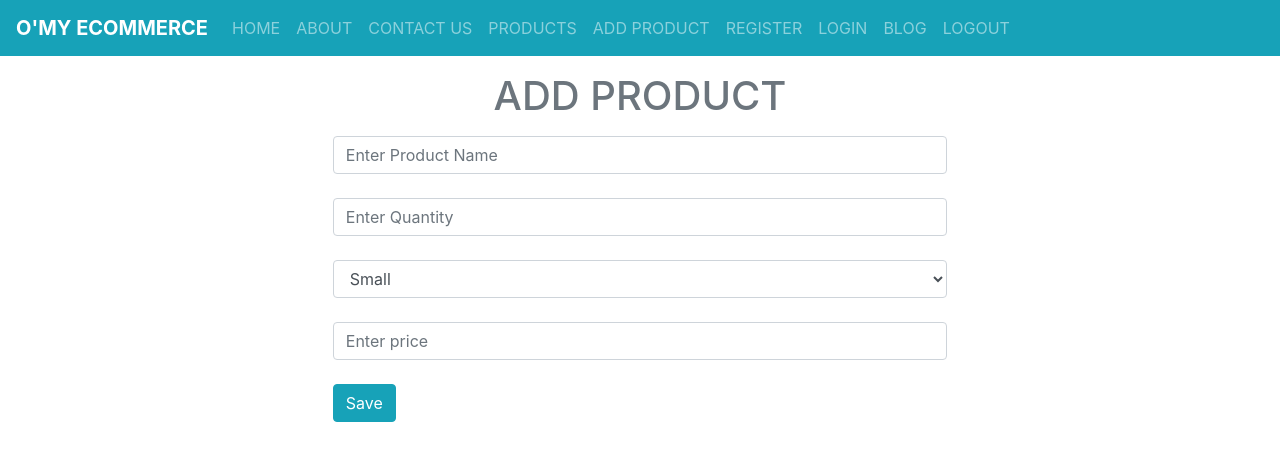
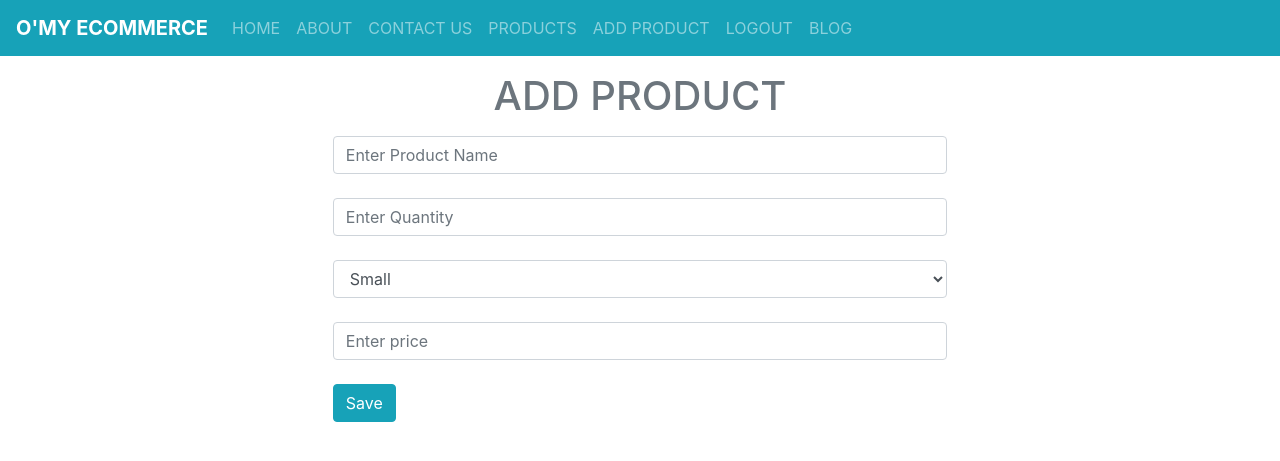
Before and after one commit to EstherNyumu/djangoCRUDproject, a Django app: page /add-product/ in a window 1280 px wide. Shown: the top 461 px of the page. Run offline with Django 4.2, Linux system fonts and the light colour scheme; a user stored in the database is signed in; some libraries are stand-ins or nearby versions.

Commit message:
login changes

```diff
--- a/morningDjangoHtmlFormsProject/views.py
+++ b/morningDjangoHtmlFormsProject/views.py
@@ -30,6 +30,7 @@ def add_product(request):
     return render(request, 'add-product.html')
 
 
+@login_required
 def products(request):
     all_products = Product.objects.all()
     context = {"all_products": all_products}
--- a/templates/add-product.html
+++ b/templates/add-product.html
@@ -17,9 +17,6 @@
             <input required class="form-control" type="text" name="p-price" placeholder="Enter price"><br>
             <input class="btn btn-info" type="submit" value="Save"><br>
         </form>
-        <p>{{ prod_name }}</p>
-        <p>{{ prod_quantity }}</p>
-        <p>{{ prod_size }}</p>
-        <P>{{ prod_price }}</P>
+
     </div>
 {% endblock %}
--- a/templates/logout.html
+++ b/templates/logout.html
@@ -3,6 +3,6 @@
 {% load crispy_forms_tags %}
 {% load crispy_forms_filters %}
 {% block content %}
-   <h4 class="text-info text-center mt-3">You've been logged out</h4>
+   <h3 class="text-info text-center mt-3">You've been logged out</h3>
     <center><a class="text-info" href="{% url 'login-page' %}">Login again</a></center>
 {% endblock %}
--- a/templates/master.html
+++ b/templates/master.html
@@ -36,6 +36,7 @@
             <li class="nav-item">
                 <a class="nav-link" href="#">CONTACT US</a>
             </li>
+            {% if user.is_authenticated %}
                 <li class="nav-item">
                     <a class="nav-link" href="{% url 'all-products' %}">PRODUCTS</a>
                 </li>
@@ -43,17 +44,21 @@
                     <a class="nav-link" href="{% url 'add-product-page' %}">ADD PRODUCT</a>
                 </li>
                 <li class="nav-item">
+                    <a class="nav-link" href="{% url 'logout-page' %}">LOGOUT</a>
+                </li>
+            {% else %}
+                <li class="nav-item">
                     <a class="nav-link" href="{% url 'register-page' %}">REGISTER</a>
                 </li>
                 <li class="nav-item">
                     <a class="nav-link" href="{% url 'login-page' %}">LOGIN</a>
                 </li>
+            {% endif %}
+
             <li class="nav-item">
                 <a class="nav-link" href="#">BLOG</a>
             </li>
-             <li class="nav-item">
-                <a class="nav-link" href="{% url 'logout-page' %}">LOGOUT</a>
-            </li>
+
         </ul>
     </div>
 </nav>
```
Also changed, not shown: db.sqlite3. Lines whose indentation alone changed are shown as unchanged.
